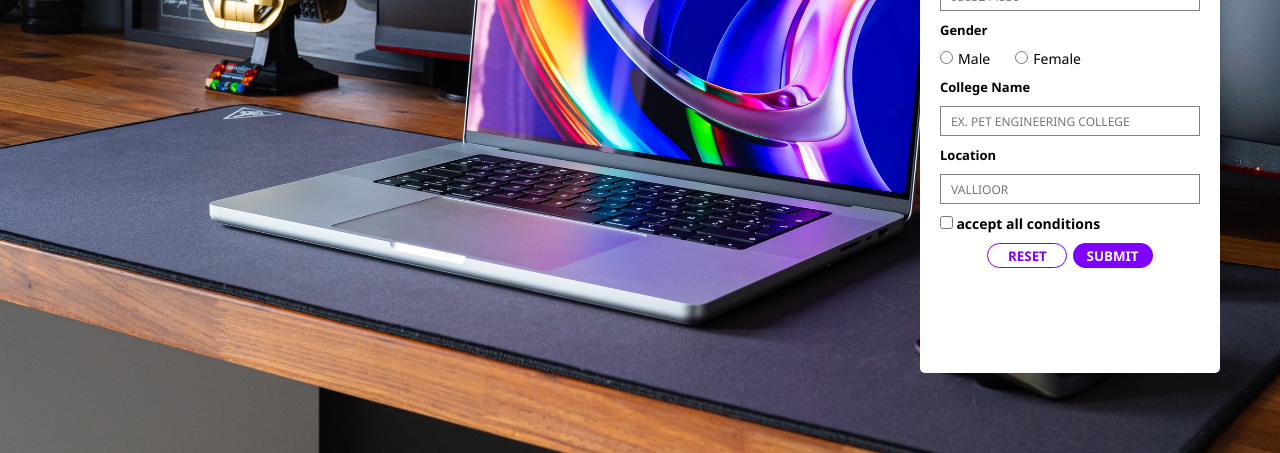
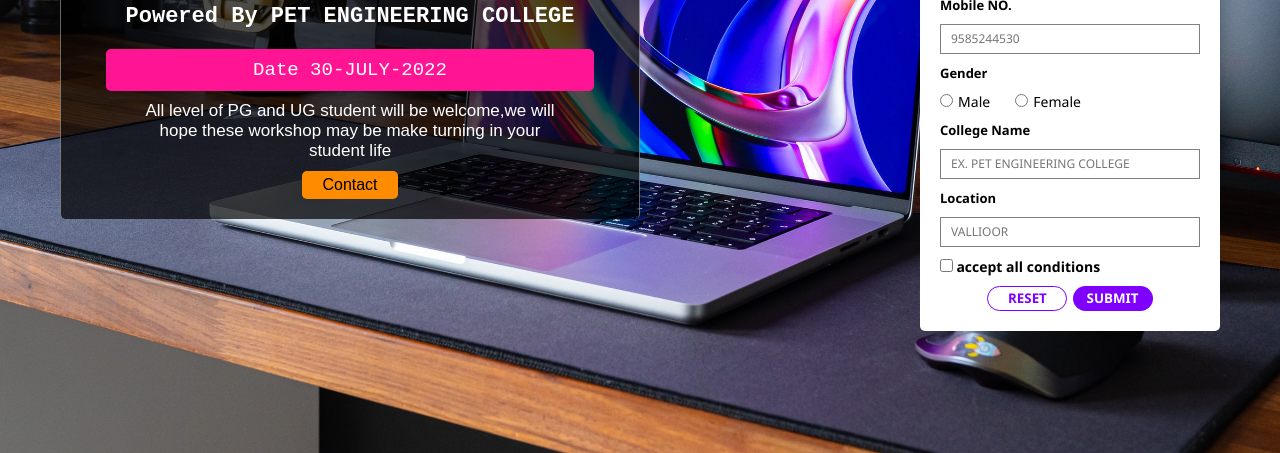
Before and after one commit to GokulRaj-S2401/FULL-STACK-Lab-program, a plain HTML site: page formValidationUsingJs/index.html in a window 1280 px wide. Shown: the part 347-800 px from the top of the page. Drawn offline with Linux system fonts and the light colour scheme.

Commit message:
second commitment is going on

```diff
--- a/formValidationUsingJs/index.html
+++ b/formValidationUsingJs/index.html
@@ -38,5 +38,16 @@
             </div>
         </div>
     </div>
+    <div class="content">
+        <h1> National Level Block Chain Workshop </h1>
+        <div class="des" align="center" >
+            <h3> Powered By PET ENGINEERING COLLEGE </h3>
+            <p>Date 30-JULY-2022 </p>
+        </div>
+        <p class="text" >
+            All level of PG and UG student will be welcome,we will hope these workshop may be make turning in your student  life
+        </p>
+        <a href="" class="link">Contact</a>
+    </div>
 </body>
 </html>
--- a/formValidationUsingJs/style.css
+++ b/formValidationUsingJs/style.css
@@ -8,23 +8,22 @@ body{
     width: 100%;
     height: 100vh;
     display: flex;
-    justify-content: flex-end;
+    justify-content: space-between;
     align-items: center;
+    flex-direction: row-reverse;
     background: url(./mohamed-kerroudj-czaf6dhEpYQ-unsplash.jpg);
     background-position: left;
     background-size: cover;
     background-attachment: fixed;
-    padding-right: 60px;
+    padding: 60px;
 }
 .bdy{
     width: 100%;
-    max-height: 90%;
-    overflow-y: scroll;
-    scrollbar-width: thin;
+    max-height: auto;
 }
 .box{
     width: 300px;
-    height: 80%;
+    height: auto;
     position: relative;
     background:rgba(255, 255,255, 1);
     border-radius: 5px;
@@ -93,3 +92,52 @@ label{
 .submit:hover{
     background: rgb(157, 69, 245);
 }
+.content{
+    width: 50%;
+    display: flex;
+    flex-direction: column;
+    align-items: center;
+    justify-content: center;
+    background: rgba(0, 0, 0, .7);
+    border-radius: 5px;
+    color: #fff;
+    border-right: 1px solid rgba(255, 255, 255, .4);
+    border-left: 1px solid rgba(255, 255, 255, .4);
+    padding: 20px;
+    box-sizing: border-box;
+}
+.content h1{
+    color: #fff;
+}
+.content .des h3, p{
+    font-family: monospace;
+}
+.content .des h3{
+    font-size: 22px;
+    padding: 20px;
+}
+.content .des p{
+    font-size: 19px;
+    background-color: deeppink;
+    border-radius: 5px;
+    padding: 10px;
+}
+.text{
+    width: 80%;
+    text-align: center;
+    font-size: 17px;
+    font-family: Arial, Helvetica, sans-serif;
+    padding: 10px;
+}
+.link{
+    font-family: Arial, Helvetica, sans-serif;
+    color: #000;
+    background-color:darkorange;
+    padding: 5px 20px;
+    text-decoration: none;
+    border-radius: 5px;
+    transition: .5s;
+}
+.link:hover{
+    background-color: rgb(163, 92, 6);
+}
```
